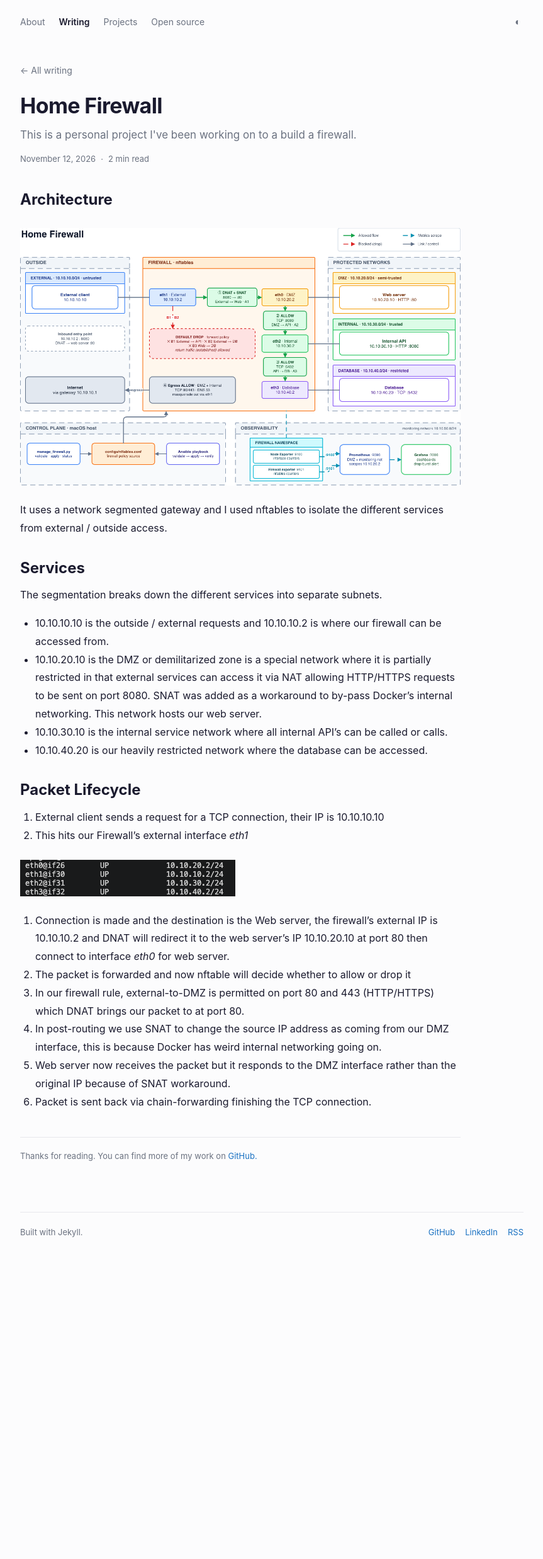
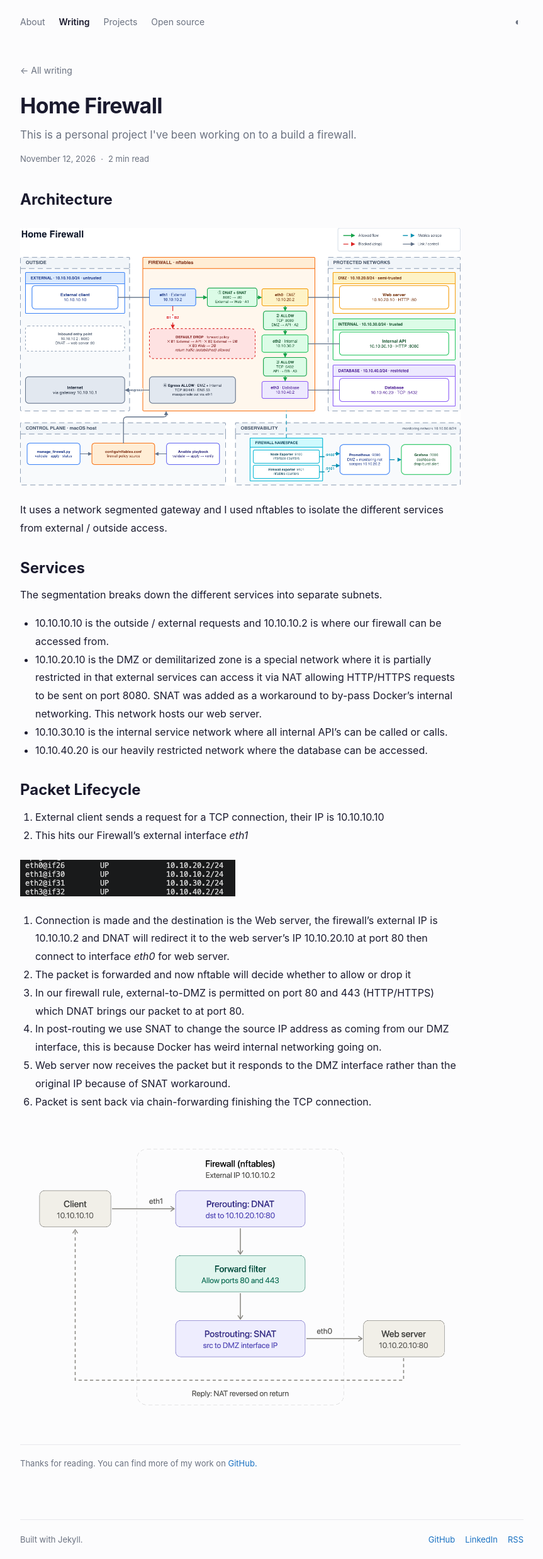
Before and after one commit to vichekaoeun/vichekaoeun.github.io, a Jekyll site: the page built from _posts/2026-11-12-home-firewall.md, in a window 1280 px wide. Shown: the whole page at 63% size, without its empty margins (208-1071 px from the left). Built offline with Jekyll 4.4.1, drawn with Linux system fonts in a browser that asks for light colours; before the commit the page ends 1988 px from its top, so only the background shows below that.

Commit message:
Update _posts/2026-11-12-home-firewall.md (via Pages CMS)

```diff
--- a/_posts/2026-11-12-home-firewall.md
+++ b/_posts/2026-11-12-home-firewall.md
@@ -31,3 +31,5 @@ The segmentation breaks down the different services into separate subnets.
 6. In post-routing we use SNAT to change the source IP address as coming from our DMZ interface, this is because Docker has weird internal networking going on.
 7. Web server now receives the packet but it responds to the DMZ interface rather than the original IP because of SNAT workaround.
 8. Packet is sent back via chain-forwarding finishing the TCP connection.
+
+![](/assets/images/firewall_dnat_snat_packet_flow.png)
```
